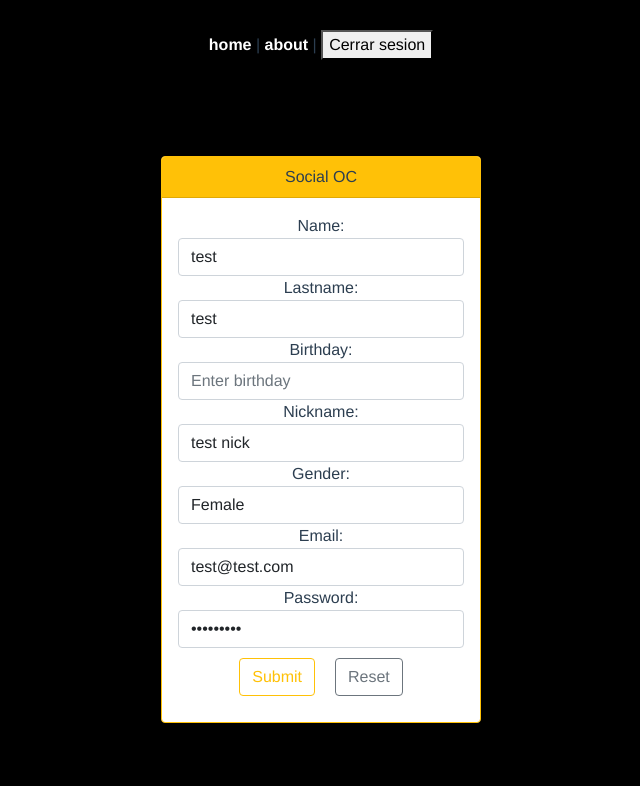
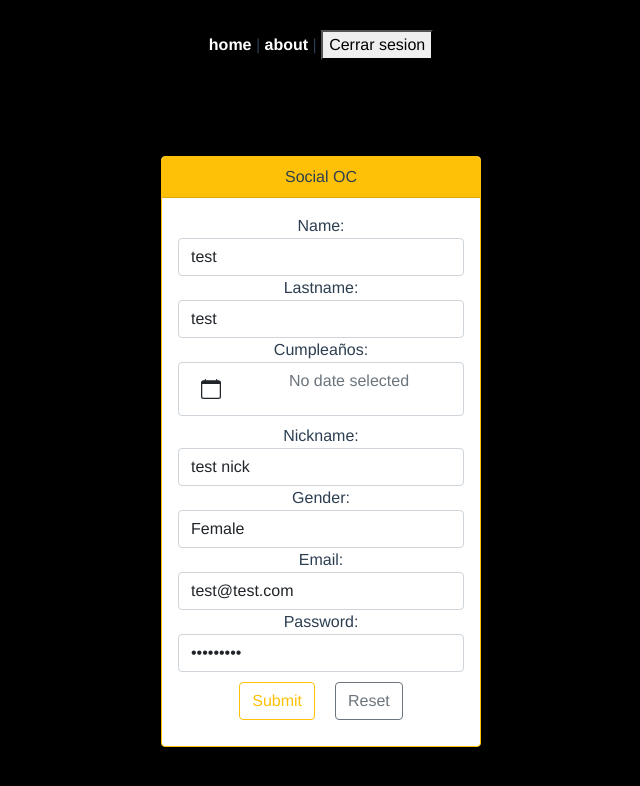
Before and after one commit to oscarrmz94/frontend-socialOC, a Vue app: page /register in a window 1280 px wide. Shown: the top 786 px of the page, without its empty margins (319-959 px from the left). Built offline with nearby package versions, Linux system fonts and the light colour scheme.

Commit message:
data picker

```diff
--- a/src/views/Login.vue
+++ b/src/views/Login.vue
@@ -1,4 +1,3 @@
-import service_auth from '@/services/auth';
 <template>
   <div class="d-flex justify-content-center flex-wrap">
     <b-card
--- a/src/views/Register.vue
+++ b/src/views/Register.vue
@@ -28,14 +28,10 @@
         ></b-form-input>
       </b-form-group>
 
-      <b-form-group id="input-group-3" label="Birthday:" label-for="input-3">
-        <b-form-input
-          id="input-3"
-          v-model="form.date_birthday"
-          placeholder="Enter birthday"
-          required
-        ></b-form-input>
+      <b-form-group id="input-group-2" label="Cumpleaños:" label-for="input-2">
+        <b-form-datepicker id="example-datepicker" v-model="form.date_birth" class="mb-2"></b-form-datepicker>
       </b-form-group>
+
 
       <b-form-group id="input-group-4" label="Nickname:" label-for="input-4">
         <b-form-input
```
